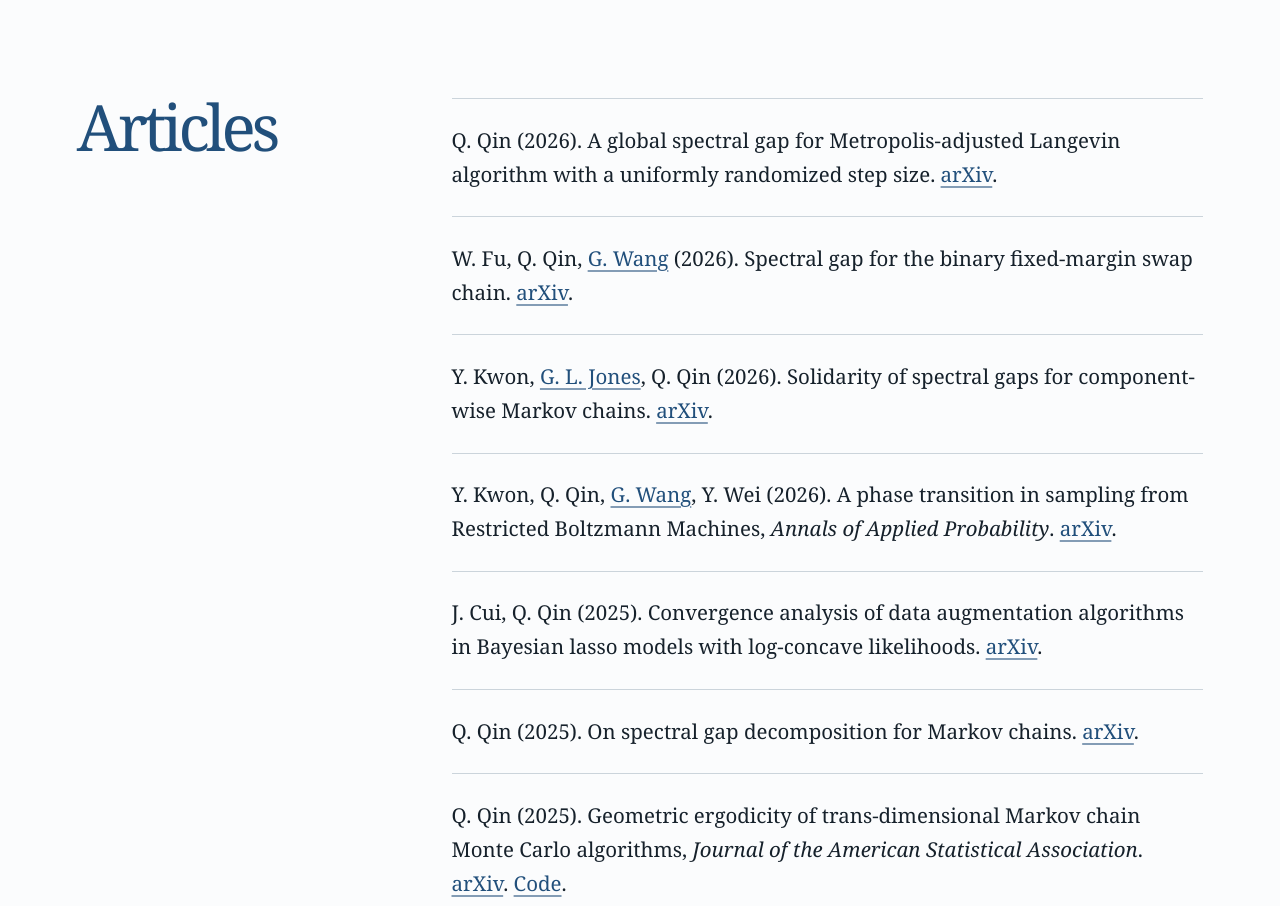
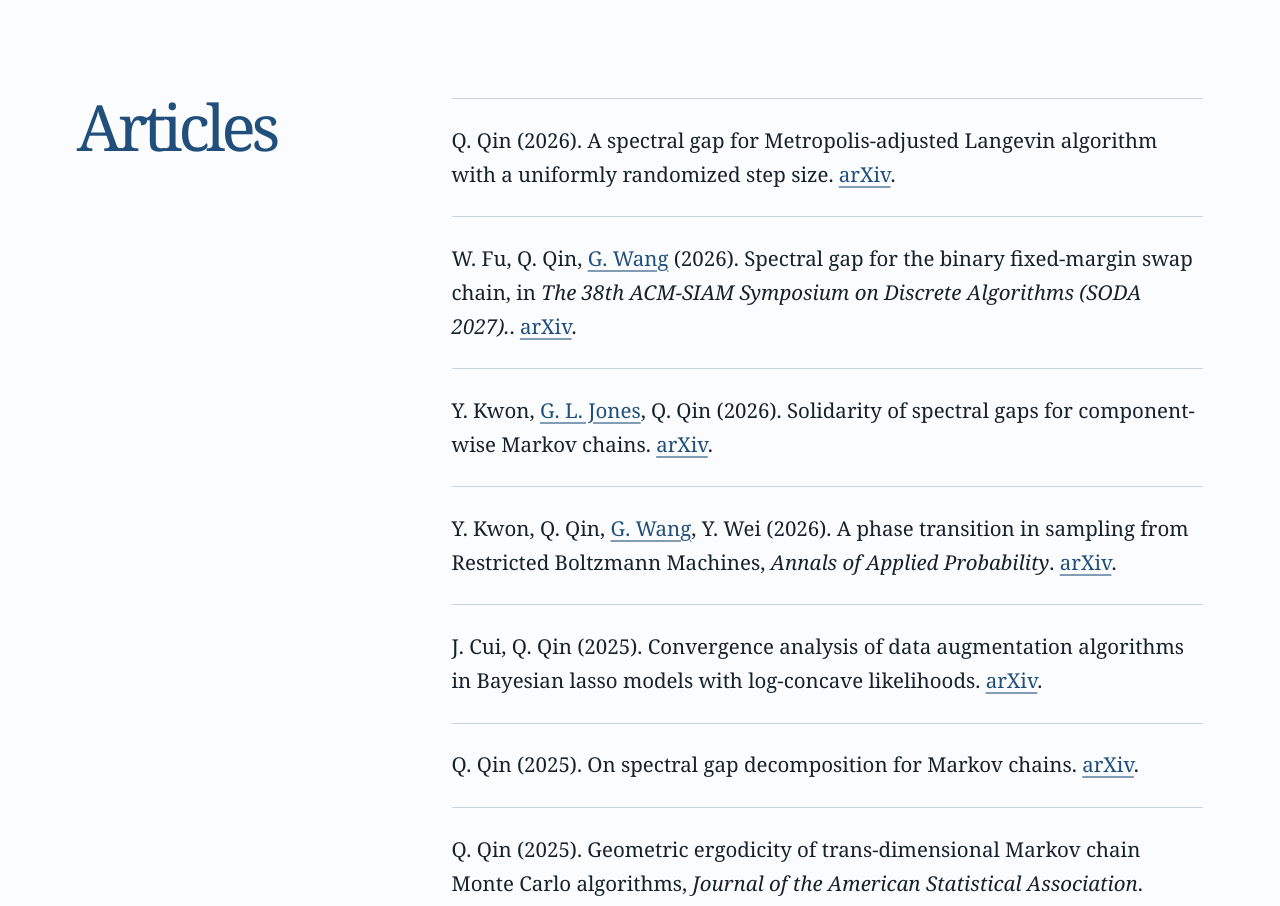
Before and after one commit to qianqin11/qianqin11.github.io, a React (Vite) app: page / in a window 1280 px wide. Shown: the part 1740-2646 px from the top of the page. Built offline with nearby package versions, Linux system fonts and the light colour scheme.

Commit message:
Article update

```diff
--- a/app/page.tsx
+++ b/app/page.tsx
@@ -183,7 +183,7 @@ export default function Home() {
               <p>
                 Q. Qin
                 {' '}
-                (2026). A global spectral gap for Metropolis-adjusted Langevin algorithm with a uniformly randomized step size.{' '}
+                (2026). A spectral gap for Metropolis-adjusted Langevin algorithm with a uniformly randomized step size.{' '}
                 <a href="https://arxiv.org/abs/2609.05847" {...externalProps}>
                   arXiv
                 </a>
@@ -197,7 +197,7 @@ export default function Home() {
                 <a href="https://guanyangwang.github.io/" {...externalProps}>
                   G. Wang
                 </a>{' '}
-                (2026). Spectral gap for the binary fixed-margin swap chain.{' '}
+                (2026). Spectral gap for the binary fixed-margin swap chain,  in <em>The 38th ACM-SIAM Symposium on Discrete Algorithms (SODA 2027).</em>.{' '}
                 <a href="https://arxiv.org/abs/2606.22636" {...externalProps}>
                   arXiv
                 </a>
```
